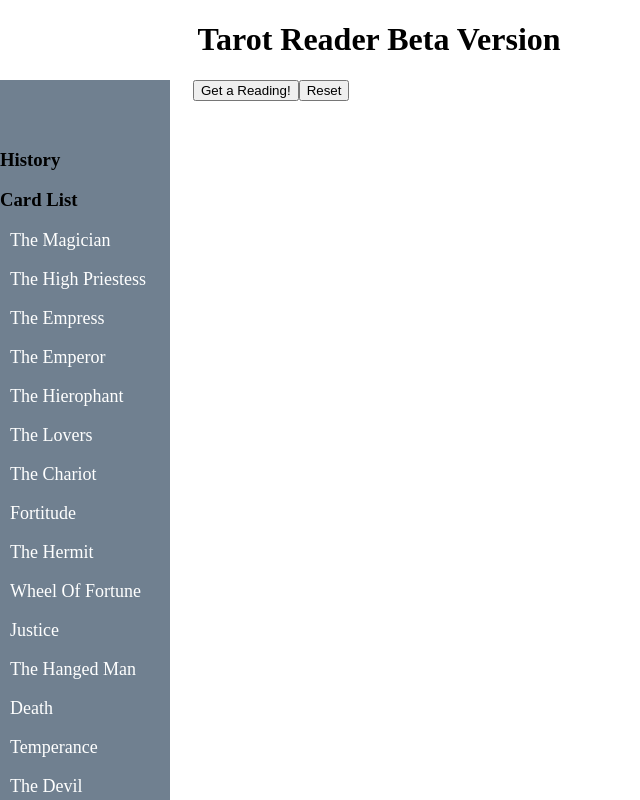
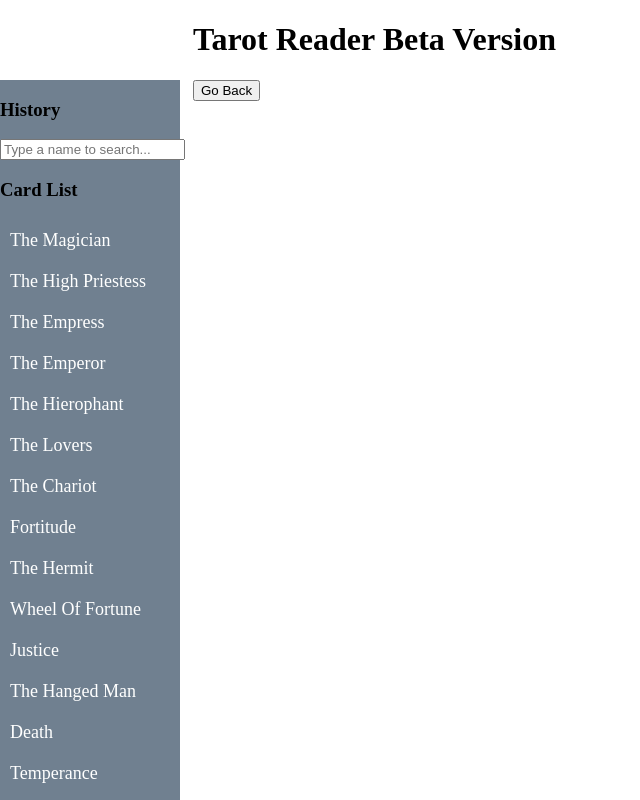
Before and after one commit to hyzr0525/penguin-of-hate, a React (Create React App) app: page /eachCard in a window 1280 px wide. Shown: the top 800 px of the page, without its empty margins (0-640 px from the left). Built offline with nearby package versions, Linux system fonts and the light colour scheme; data requests are answered from the project's data file.

Commit message:
SideBar Updates

```diff
--- a/src/App.css
+++ b/src/App.css
@@ -1,5 +1,7 @@
 .App{
 
+    justify-content: center;
+    flex-wrap: wrap;
 }
 
 .MainContent{
@@ -12,25 +14,30 @@
 .Header{
     display: flex;
     flex-wrap: wrap;
-    margin-left: 15%;
+    margin-left: 185px;
 }
 
 .SideBar {
     height: auto;
-    width: 170px;
+    width: 180px;
     position: absolute;
     left: 0px;
-    padding-top: 50px;
     background-color: slategrey;
 }
 
 .SidebarList {
     font-size: 18px;
-    padding-left: 10px;
+    padding: 10px;
+    margin: 0px;
     color:white
 }
 
 .SidebarList:hover{
     background-color:white;
+    padding: 10px;
     color:slategrey;
 }
+
+.EachCard {
+    margin-left: 185px;
+}
--- a/src/App.js
+++ b/src/App.js
@@ -1,5 +1,6 @@
 import CardContainer from './CardContainer';
 import Header from './Header';
+
 
 
 
--- a/src/CardContainer.jsx
+++ b/src/CardContainer.jsx
@@ -4,6 +4,7 @@ import "./App.css"
 import React, {useState, useEffect} from 'react';
 import styled from "styled-components";
 import {Route, Switch} from 'react-router-dom'
+import EachCard from "./EachCard";
 
 
 
@@ -38,19 +39,29 @@ function CardContainer(){
     },[])
 
 
+
     return (
         <>
+
          <div className="SideBar">
             <Sidebar cards={cardData} history={cardHistory}/>
-        </div>
+         </div>
+        <Switch>
+            <Route exact path="/">
+             <div className="MainContent">
+                 <button name='single' onClick={(e)=>showCard(e)}>Get a Reading!</button>
+                  <button name='reset' onClick={(e)=>showCard(e)}>Reset</button>
+                   {/* <button name='three' onClick={(e)=>showCard(e)}>Three Card Spread</button> */}
+                 {readCard === 'single'? <Card cardSaver={cardSaver} card ={randomCardData}/> : null}
+             </div>
+            </Route>
 
-        <div className="MainContent">
-            <button name='single' onClick={(e)=>showCard(e)}>Get a Reading!</button>
-            <button name='reset' onClick={(e)=>showCard(e)}>Reset</button>
-            {/* <button name='three' onClick={(e)=>showCard(e)}>Three Card Spread</button> */}
-            {readCard === 'single'? <Card cardSaver={cardSaver} card ={randomCardData}/> : null}
+            <Route exact path="/eachCard">
+                <EachCard />
+            </Route>
 
-        </div>
+
+        </Switch>
         </>
     )
 }
--- /dev/null
+++ b/src/EachCard.jsx
@@ -0,0 +1,24 @@
+import {Link} from 'react-router-dom'
+import {useState, useEffect} from "react"
+import {useParams} from 'react-router-dom'
+
+
+function EachCard() {
+
+    const [eachCards, setEachCards] = useState(null)
+    const [isLoaded, setIsLoaded] =useState(false);
+
+
+
+    return (
+        <div className="EachCard">
+
+          <Link exact to="/">
+            <button>Go Back</button>
+
+          </Link>
+        </div>
+    )
+}
+
+export default EachCard
--- /dev/null
+++ b/src/SearchBar.jsx
@@ -0,0 +1,17 @@
+import React from "react";
+
+function Search({setSearchKeyWord}) {
+
+  return (
+    <div className="searchbar">
+      <input
+        type="text"
+        id="search"
+        placeholder="Type a name to search..."
+        onChange={(e) => setSearchKeyWord(e.target.value)}
+      />
+    </div>
+  );
+}
+
+export default Search;
--- a/src/Sidebar.jsx
+++ b/src/Sidebar.jsx
@@ -1,15 +1,18 @@
 import History from "./History"
+import Search from "./SearchBar"
 
 
 function Sidebar({cards , history}){
 
     return(
         <>
+
             <h3>History</h3>
             <History history={history}/>
+            <Search />
             <h3>Card List</h3>
             {cards.map((card)=> <ul className="SidebarList">{card.name}</ul>)}
-        <p className="SidebarList">{cards.name}</p>
+            <p className="SidebarList">{cards.name}</p>
         </>
     )
 }
```
Also changed, not shown: src/db.json.
